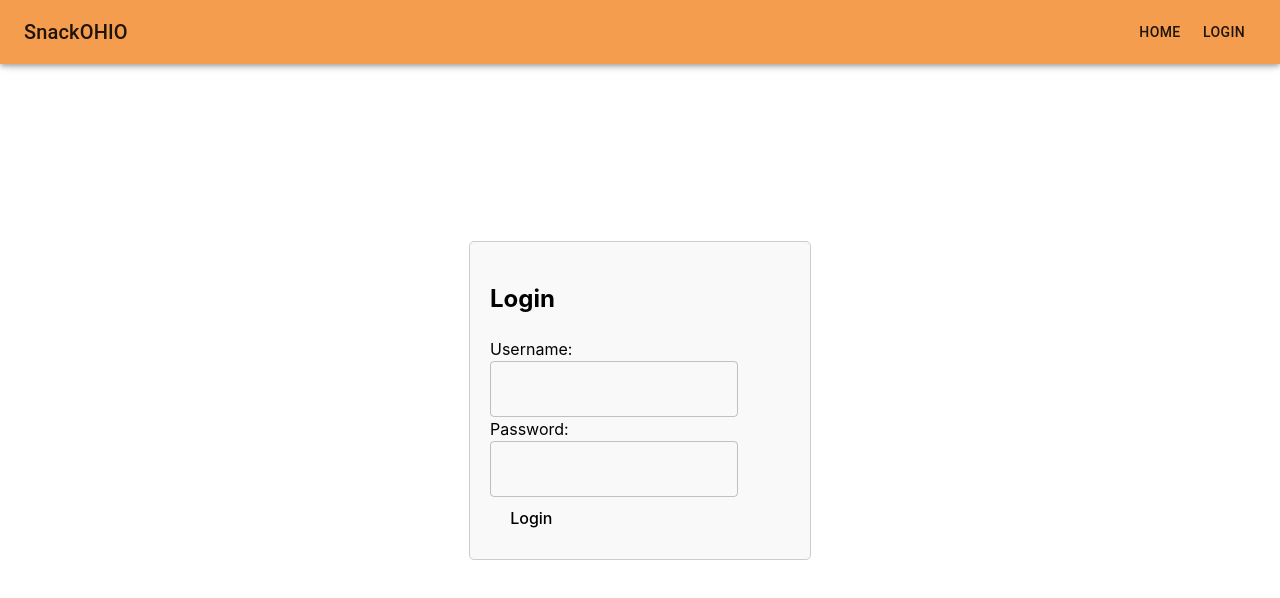
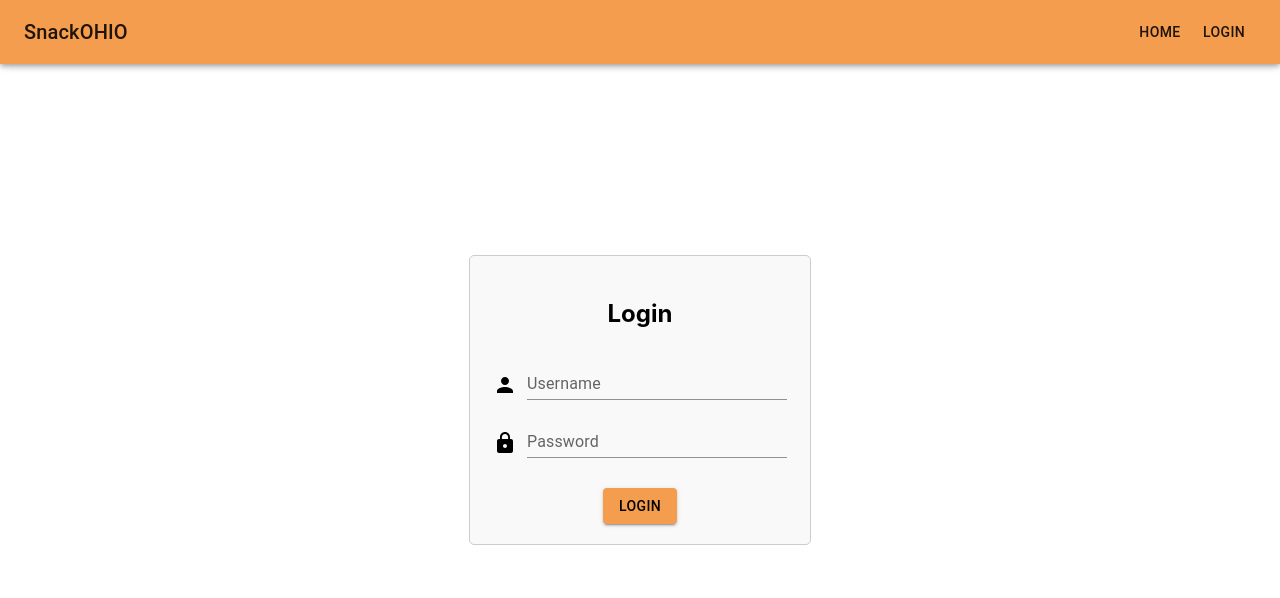
Before and after one commit to e-savar/SnackOHIO, a React (Vite) app in the folder vite-project/: page /login in a window 1280 px wide. Shown: the top 598 px of the page. Built offline with nearby package versions, Linux system fonts and the light colour scheme.

Commit message:
finished login

```diff
--- a/vite-project/src/components/Login.jsx
+++ b/vite-project/src/components/Login.jsx
@@ -1,3 +1,6 @@
+import LockIcon from '@mui/icons-material/Lock';
+import PersonIcon from '@mui/icons-material/Person';
+import Button from '@mui/material/Button';
 import TextField from '@mui/material/TextField';
 import React from 'react';
 
@@ -5,18 +8,18 @@ const Login = () => {
   return (
     <div style={styles.mainPage}>
       <div style={styles.loginBox}>
-        <h2 style={styles.textcolor}>Login</h2>
-        <form>
-          <label style={styles.textcolor}>
-            Username:
-            <TextField id="outlined-basic" variant="outlined" />
-          </label>
-          <label style={styles.textcolor}>
-            Password:
-            <TextField id="outlined-basic" variant="outlined" />
-          </label>
-          <button type="submit">Login</button>
-        </form>
+        <h2 style={styles.loginHeader}>Login</h2>
+        <div>
+          <div style={styles.horizontalAlign}>
+            <PersonIcon sx={{ color: '#000000', marginTop: '21px' }} />
+            <TextField style={{marginLeft: '10px', marginBottom: '10px', width: '260px'}}label="Username" variant="standard" />
+          </div>
+          <div>
+            <LockIcon sx={{ color: '#000000', marginTop: '21px' }} />
+            <TextField style={{marginLeft: '10px', marginBottom: '10px', width: '260px' }} label="Password" variant="standard"/>
+          </div>
+        </div>
+        <Button variant="contained" sx={{ backgroundColor: '#f49d4e', color: '#000000', marginTop: '20px'}}>Login</Button>
       </div>
       </div>
   )
@@ -35,9 +38,20 @@ const styles = {
     border: '1px solid #ccc',
     borderRadius: '5px',
     backgroundColor: '#f9f9f9',
+    alignItems: 'center',
+    display: 'flex',
+    flexDirection: 'column',
   },
-  textcolor: {
-    color: 'black'
+  labelText: {
+    color: 'black',
+  },
+  loginHeader: {
+    color: 'black',
+    textAlign: 'center',
+  },
+  horizontalAlign: {
+    display: 'flex',
+    flexDirection: 'horizontal',
   }
 };
 
```
